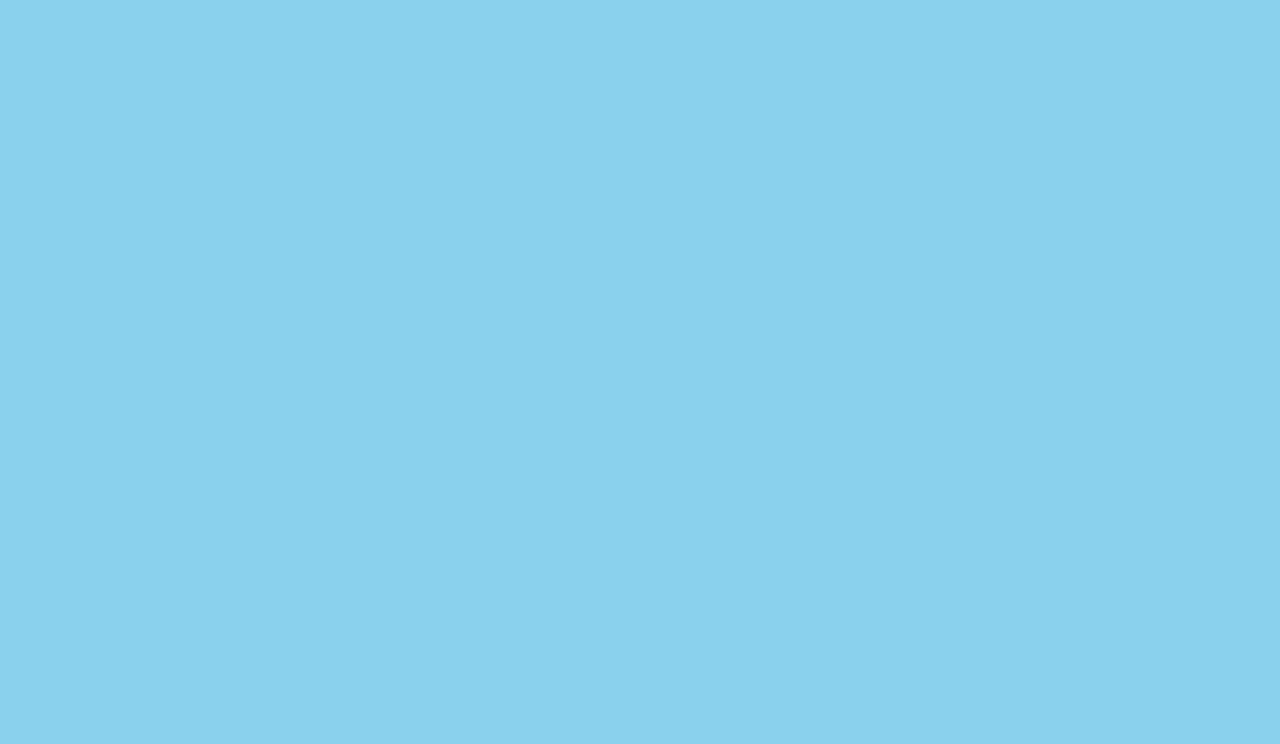
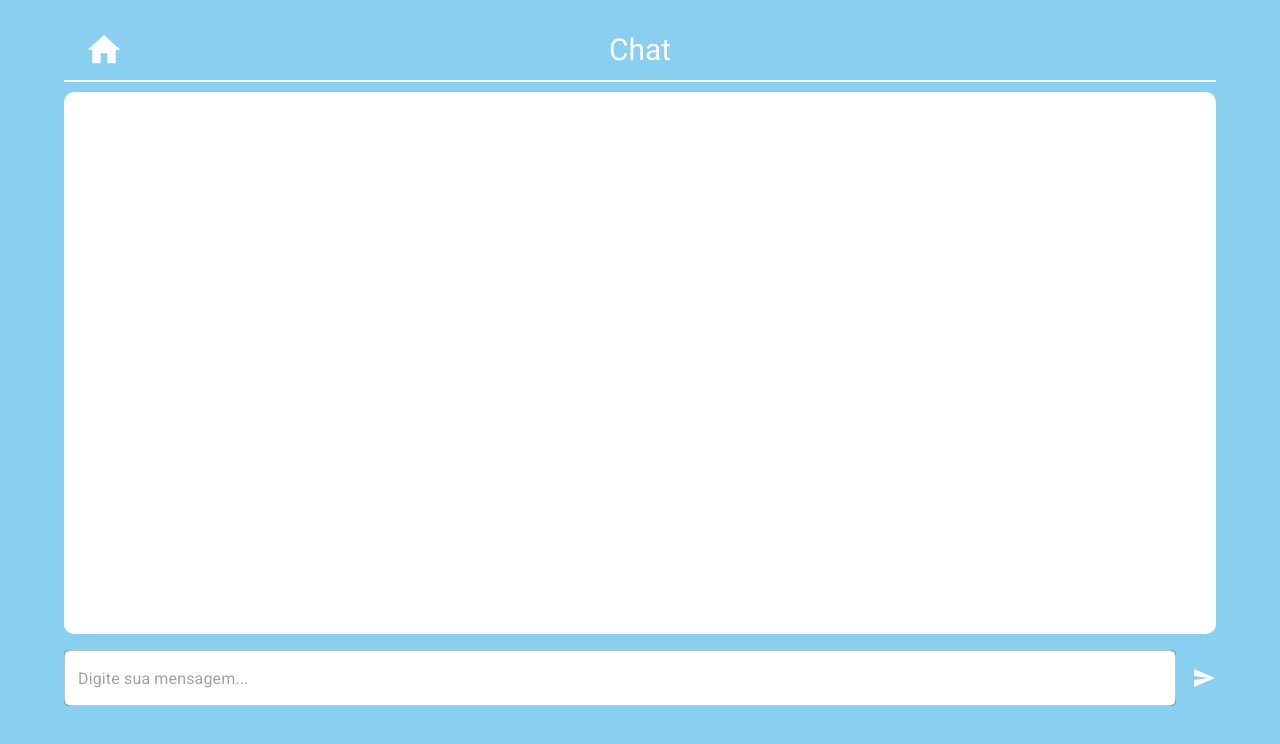
Before and after one commit to RSacerdote/edUX_app, a React (Vite) app in the folder front/: page /chat in a window 1280 px wide. Before the commit this address had no page. Shown: the top 744 px of the page. Built offline with nearby package versions, Linux system fonts and the light colour scheme.

Commit message:
adding chat page (#3)

```diff
--- a/front/src/App.jsx
+++ b/front/src/App.jsx
@@ -2,6 +2,7 @@ import { BrowserRouter, Routes, Route } from "react-router-dom"
 import styled from "styled-components"
 import Planner from "./pages/Planner"
 import Home from "./pages/Home"
+import Chat from "./pages/Chat"
 
 export default function App() {
   return (
@@ -10,6 +11,7 @@ export default function App() {
           <Routes>
             <Route path="/" element={<Home />} />
             <Route path="/planner" element={<Planner />} />
+            <Route path="/chat" element={<Chat />} />
           </Routes>
         </BrowserRouter>
       </PagesContainer>
--- /dev/null
+++ b/front/src/components/ChatInput.jsx
@@ -0,0 +1,35 @@
+import React, { useState } from 'react';
+import { TextField, Box } from '@mui/material';
+import SendIcon from '@mui/icons-material/Send';
+
+function ChatInput({ onSendMessage }) {
+  const [message, setMessage] = useState('');
+
+  const handleSendMessage = () => {
+    if (message.trim()) {
+      onSendMessage(message);
+      setMessage('');
+    }
+  };
+
+  return (
+    <Box sx={{ display: 'flex', alignItems: 'center', padding: '16px 0 16px 0'}}>
+        <TextField
+            variant="outlined"
+            fullWidth
+            value={message}
+            onChange={(e) => setMessage(e.target.value)}
+            placeholder="Digite sua mensagem..."
+            sx={{
+                marginRight: 2,
+                borderRadius: 2,
+                border: "white",
+                bgcolor: 'white'
+            }}
+        />
+        <SendIcon sx={{color: 'white'}} onClick={handleSendMessage} />
+    </Box>
+  );
+}
+
+export default ChatInput;
--- /dev/null
+++ b/front/src/components/MessageBubble.jsx
@@ -0,0 +1,32 @@
+import React from 'react';
+import { Box, Paper, Typography } from '@mui/material';
+
+function MessageBubble({ message, isUserMessage }) {
+  return (
+    <Box
+      sx={{
+        display: 'flex',
+        justifyContent: isUserMessage ? 'flex-end' : 'flex-start',
+        marginBottom: 2,
+      }}
+    >
+      <Paper
+        sx={{
+          padding: 1.5,
+          maxWidth: '80%',
+          borderRadius: 2,
+          backgroundColor: isUserMessage ? '#afd9ec' : '#D3D3D3',
+        }}
+      >
+        <Typography variant="body1" sx={{
+          wordBreak: 'break-word',
+          whiteSpace: 'normal'
+        }}>
+          {message}
+        </Typography>
+      </Paper>
+    </Box>
+  );
+}
+
+export default MessageBubble;
--- /dev/null
+++ b/front/src/pages/Chat.jsx
@@ -0,0 +1,89 @@
+import styled from "styled-components"
+import React, { useEffect, useRef } from "react";
+import HomeIcon from '@mui/icons-material/Home';
+import { useState } from 'react';
+import { Box } from '@mui/material';
+import ChatInput from "../components/ChatInput";
+import MessageBubble from "../components/MessageBubble";
+import { useNavigate } from "react-router-dom";
+
+export default function Chat() {
+
+    const messagesEndRef = useRef(null);
+
+    const [messages, setMessages] = useState([]);
+
+    const handleSendMessage = (message) => {
+        setMessages((prevMessages) => [
+        ...prevMessages,
+        { text: message, isUserMessage: true },
+        ]);
+    };
+
+    useEffect(() => {
+        if (messagesEndRef.current) {
+          messagesEndRef.current.scrollIntoView({ behavior: 'smooth' });
+        }
+      }, [messages]);
+
+    const navigate = useNavigate()
+
+    return (
+        <PlannerContainer>
+            <Header>
+                <HomeIcon sx={{fontSize: '40px'}} onClick={() => navigate("/")}></HomeIcon>
+                <div>Chat</div>
+            </Header>
+            <Box
+            sx={{
+                overflowY: 'auto',
+                height: '70%',
+                minHeight: "70%",
+                paddingBottom: 2,
+                paddingTop: 2,
+                bgcolor: "white",
+                borderRadius: "10px",
+                padding: "10px 10px 0 10px",
+                marginTop: '10px',
+                scrollBehavior: "smooth",
+            }}
+            >
+                {messages.map((msg, index) => (
+                    <MessageBubble
+                    key={index}
+                    message={msg.text}
+                    isUserMessage={msg.isUserMessage}
+                    />
+                ))}
+                <div ref={messagesEndRef} />
+            </Box>
+            <ChatInput onSendMessage={handleSendMessage} />
+        </PlannerContainer>
+    )
+}
+
+const PlannerContainer = styled.div`
+    display: flex;
+    flex-direction: column;
+    height: 95%;
+    width: 90%;
+`
+
+const Header = styled.div`
+    display: flex;
+    position: relative;
+    align-items: center;
+    justify-content: flex-start;
+    height: 60px;
+    font-size: 30px;
+    font-family: Roboto;
+    color: white;
+    border-bottom: 2px solid;
+    padding-left: 20px;
+    & > div {
+        position: absolute;
+        top: 50%;
+        left: 50%;
+        transform: translate(-50%, -50%);
+    }
+`
--- a/front/src/pages/Home.jsx
+++ b/front/src/pages/Home.jsx
@@ -93,7 +93,7 @@ export default function Home() {
                 <Typography variant="body2" color="textSecondary">Ver tarefas a fazer ou concluídas</Typography>
             </Box>
           </DemoItem>
-          <DemoItem>
+          <DemoItem onClick={() => navigate("/chat")}>
             <Box sx={{flex: 1, padding: 1, textAlign: 'center'}}>
                 <AssistantIcon sx={{fontSize: '50px'}}/>
             </Box>
```
